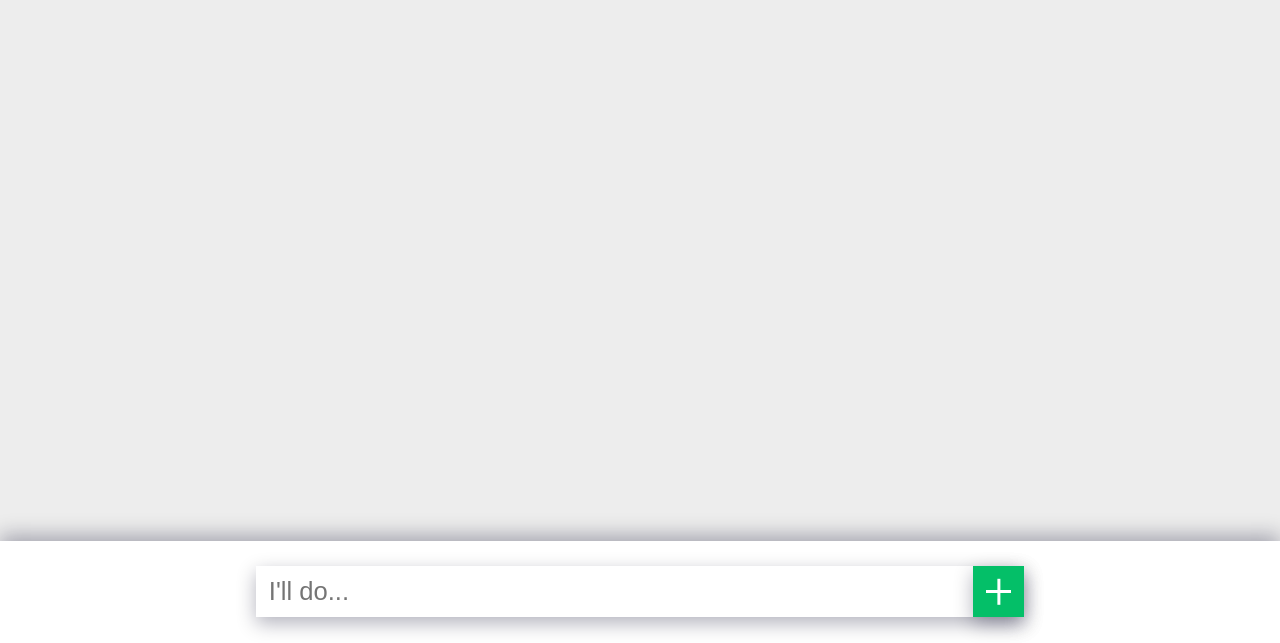
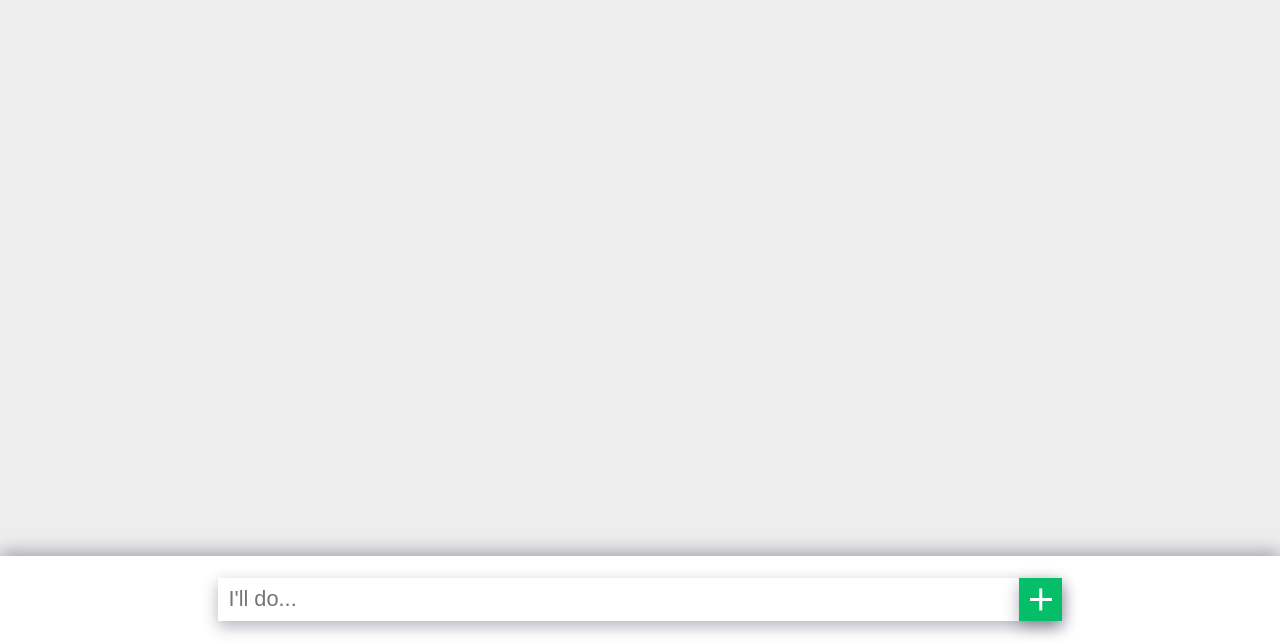
Before and after one commit to MateuxLucax/todo-pwa, a website: page index.html in a window 1280 px wide. Shown: the part 157-800 px from the top of the page. Drawn offline with Linux system fonts and the light colour scheme; files whose address does not match are found by name.

Commit message:
Fixes based on chrome lighthouse report

```diff
--- a/assets/sass/base/_base.scss
+++ b/assets/sass/base/_base.scss
@@ -10,18 +10,10 @@
 }
 
 html {
-	font-size: 68.75%;
-
-	@include responsive(small-phone) {
-		font-size: 62.5%;
-	}
-
-	@include responsive(tab-port) {
-		font-size: 85%;
-	}
+	font-size: 100%;
 
 	@include responsive(tab-land) {
-		font-size: 100%;
+		font-size: 85%;
 	}
 }
 
--- a/assets/sass/components/_input-container.scss
+++ b/assets/sass/components/_input-container.scss
@@ -61,9 +61,9 @@
 
 @keyframes blink-outline {
 	from {
-		outline: var(--color-primary) solid 0.2rem;
+		border: var(--color-primary) solid 0.2rem;
 	}
 	to {
-		outline: transparent solid 0.2rem;
+		border: transparent solid 0.2rem;
 	}
 }
--- a/index.html
+++ b/index.html
@@ -81,7 +81,7 @@
         <form class="input__container">
             <label for="task_input" style="width: 0; color: transparent;">a</label>
             <input name="task_input" id="task_input" type="text" class="input__input" placeholder="I'll do...">
-            <button class="input__button" onclick="addTask()"></button>
+            <button class="input__button" title="Add task" onclick="addTask()"></button>
         </form>
     </footer>
 
```
Also changed, not shown: assets/css/style.comp.css, assets/css/style.css, assets/css/style.prefix.css.
